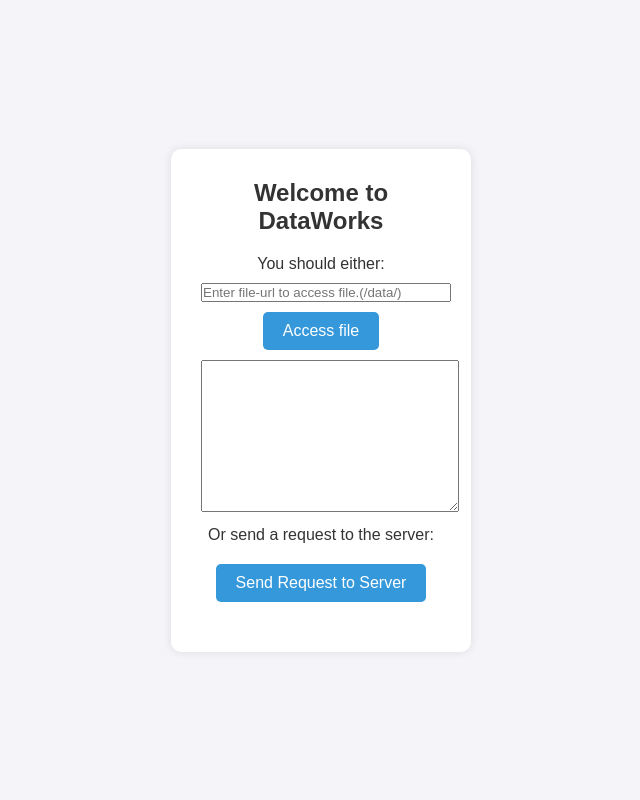
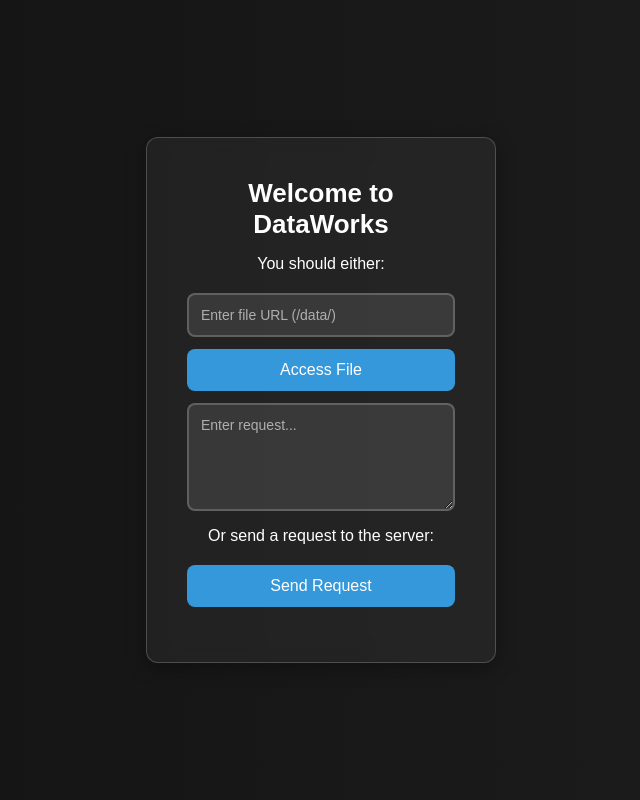
Before and after one commit to AyushDocs/DataWorks, a Flask app: page / in a window 1280 px wide. Shown: the whole page, without its empty margins (319-959 px from the left). Run offline with Flask 3, Linux system fonts and the light colour scheme; parts of the project's set-up code (start-up, migrations or seed data) failed here and were passed over.

Commit message:
improved logs, look and feel

```diff
--- a/DataWorks/components/services/OperationsTaskHandler.py
+++ b/DataWorks/components/services/OperationsTaskHandler.py
@@ -42,12 +42,12 @@ OPERATION_TASKS = [
                         "type": "string",
                         "description": "The path to the markdown file to format.",
                     },
-                    "formatter": {
+                    "formatter_version": {
                         "type": "string",
-                        "description": "The formatter to use (e.g., 'Prettier').",
+                        "description": "The version of prettier to use, if not given supply a default prettier version",
                     },
                 },
-                "required": ["input_file", "formatter"],
+                "required": ["input_file"],
                 "additionalProperties": False,
             },
         },
--- a/static/css/style.css
+++ b/static/css/style.css
@@ -1,72 +1,98 @@
-/* Basic reset */
+/* Reset styles */
 * {
   margin: 0;
   padding: 0;
   box-sizing: border-box;
+  font-family: "Arial", sans-serif;
 }
 
+/* Dark Background */
 body {
-  font-family: Arial, sans-serif;
-  background-color: #f4f4f9;
-  color: #333;
+  background: linear-gradient(to right, #121212, #1e1e1e);
+  color: #ffffff;
   display: flex;
   justify-content: center;
   align-items: center;
   height: 100vh;
 }
 
+/* Glassmorphism Container */
 .container {
   text-align: center;
-  background-color: white;
-  padding: 30px;
-  border-radius: 10px;
-  box-shadow: 0 0 10px rgba(0, 0, 0, 0.1);
-  width: 300px;
+  background: rgba(255, 255, 255, 0.05); /* Glass effect */
+  backdrop-filter: blur(10px);
+  padding: 40px;
+  border-radius: 12px;
+  box-shadow: 0 5px 20px rgba(0, 0, 0, 0.3);
+  width: 350px;
+  border: 1px solid rgba(255, 255, 255, 0.2);
 }
 
+/* Heading */
 h1 {
-  font-size: 24px;
-  margin-bottom: 20px;
+  font-size: 26px;
+  margin-bottom: 15px;
+  color: #ffffff;
 }
 
+/* Input & Textarea Styling */
+input,
+textarea {
+  width: 100%;
+  padding: 12px;
+  background: rgba(255, 255, 255, 0.1);
+  border: 2px solid rgba(255, 255, 255, 0.2);
+  border-radius: 8px;
+  font-size: 14px;
+  color: white;
+  outline: none;
+  transition: 0.3s ease-in-out;
+}
+
+input::placeholder,
+textarea::placeholder {
+  color: rgba(255, 255, 255, 0.6);
+}
+
+input:focus,
+textarea:focus {
+  border-color: #3498db;
+}
+
+/* List Styling */
 ul {
   list-style-type: none;
-  margin-bottom: 20px;
+  padding: 0;
+  margin: 20px 0;
 }
 
 li {
-  margin: 10px 0;
+  margin: 12px 0;
 }
 
-a {
-  color: #3498db;
-  text-decoration: none;
-}
-
-a:hover {
-  text-decoration: underline;
-}
-
+/* Neon Button Styling */
 button {
-  background-color: #3498db;
+  width: 100%;
+  background: #3498db;
   color: white;
-  padding: 10px 20px;
+  padding: 12px;
   border: none;
-  border-radius: 5px;
+  border-radius: 8px;
+  font-size: 16px;
   cursor: pointer;
-  font-size: 16px;
+  transition: 0.3s ease-in-out;
+  position: relative;
+  overflow: hidden;
 }
 
 button:hover {
-  background-color: #2980b9;
+  background: #2980b9;
+  box-shadow: 0 0 15px #3498db;
 }
 
+/* Response Message */
 #responseMessage {
-  margin-top: 20px;
-  color: green;
+  margin-top: 15px;
+  font-weight: bold;
+  color: #2ecc71;
 }
-input {
-  min-width: 250px;
-}
-textarea {
-}
--- a/templates/home.html
+++ b/templates/home.html
@@ -17,21 +17,17 @@
         <li>
           <input
             type="text"
-            name=""
             id="file-url"
-            placeholder="Enter file-url to access file.(/data/)"
+            placeholder="Enter file URL (/data/)"
           />
         </li>
-        <li><button onclick="getFile()">Access file</button></li>
-        <li><textarea name="" id="req-text" rows="10" cols="30"></textarea></li>
+        <li><button onclick="getFile()">Access File</button></li>
+        <li><textarea id="req-text" rows="5" placeholder="Enter request..."></textarea></li>
         <li>Or send a request to the server:</li>
       </ul>
-      <button id="requestButton" onclick="sendRequest()">
-        Send Request to Server
-      </button>
+      <button id="requestButton" onclick="sendRequest()">Send Request</button>
       <p id="responseMessage"></p>
     </div>
-
     <script src="{{ url_for('static', filename='js/script.js') }}"></script>
   </body>
 </html>
```
Also changed, not shown: DataWorks/components/actions/OperationActions.py (+7 -3 lines), DataWorks/components/services/ChatQuerier.py (+61 -31 lines).
